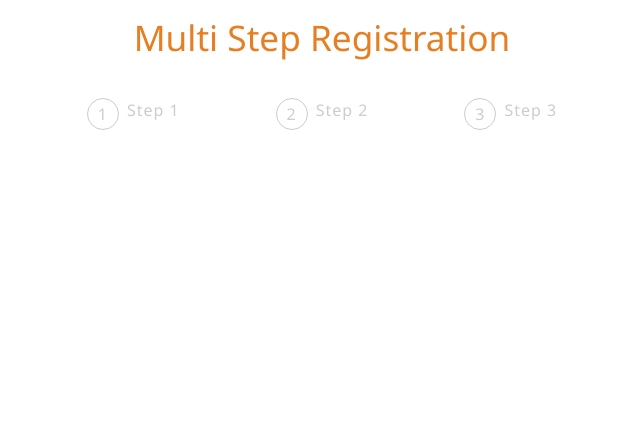
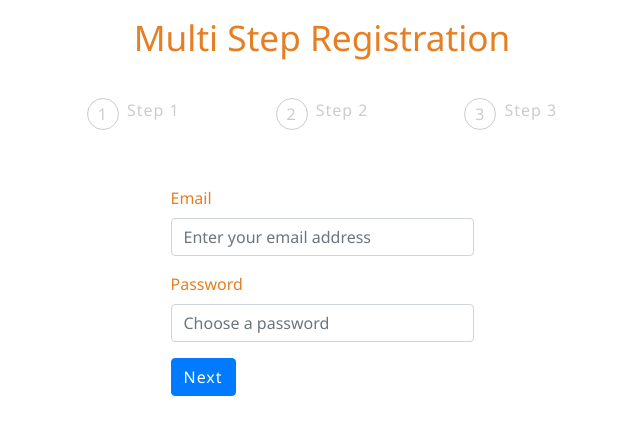
Before and after one commit to jorgediazok/react-mulstistep-form, a React (Create React App) app: page /second in a window 1280 px wide. Shown: the top 434 px of the page, without its empty margins (318-958 px from the left). Built offline with nearby package versions, Linux system fonts and the light colour scheme.

Commit message:
second step

```diff
--- a/src/components/FirstStep.js
+++ b/src/components/FirstStep.js
@@ -7,6 +7,7 @@ const FirstStep = (props) => {
 
   const onSubmit = (data) => {
     console.log(data);
+    props.history.push('/second');
   };
 
   return (
--- /dev/null
+++ b/src/components/SecondStep.js
@@ -0,0 +1,65 @@
+import React from 'react';
+import { useForm } from 'react-hook-form';
+import { Form, Button } from 'react-bootstrap';
+
+const SecondStep = (props) => {
+  const { register, handleSubmit, errors } = useForm();
+
+  const onSubmit = (data) => {
+    console.log(data);
+  };
+
+  return (
+    <Form className="input-form" onSubmit={handleSubmit(onSubmit)}>
+      <div className="col-md-6 offset-md-3">
+        <Form.Group controlId="first_name">
+          <Form.Label>Email</Form.Label>
+          <Form.Control
+            type="email"
+            name="user_email"
+            placeholder="Enter your email address"
+            autoComplete="off"
+            ref={register({
+              required: 'Email is required.',
+              pattern: {
+                value: /^[^@ ]+@[^@ ]+\.[^@ .]{2,}$/,
+                message: 'Email is not valid.',
+              },
+            })}
+            className={`${errors.user_email ? 'input-error' : ''}`}
+          />
+          {errors.user_email && (
+            <p className="errorMsg">{errors.user_email.message}</p>
+          )}
+        </Form.Group>
+
+        <Form.Group controlId="password">
+          <Form.Label>Password</Form.Label>
+          <Form.Control
+            type="password"
+            name="user_password"
+            placeholder="Choose a password"
+            autoComplete="off"
+            ref={register({
+              required: 'Password is required.',
+              minLength: {
+                value: 6,
+                message: 'Password should have at-least 6 characters.',
+              },
+            })}
+            className={`${errors.user_password ? 'input-error' : ''}`}
+          />
+          {errors.user_password && (
+            <p className="errorMsg">{errors.user_password.message}</p>
+          )}
+        </Form.Group>
+
+        <Button variant="primary" type="submit">
+          Next
+        </Button>
+      </div>
+    </Form>
+  );
+};
+
+export default SecondStep;
--- a/src/router/AppRouter.js
+++ b/src/router/AppRouter.js
@@ -2,6 +2,7 @@ import React from 'react';
 import { BrowserRouter, Route, Switch } from 'react-router-dom';
 import FirstStep from '../components/FirstStep';
 import Header from '../components/Header';
+import SecondStep from '../components/SecondStep';
 
 const AppRouter = () => (
   <BrowserRouter>
@@ -9,6 +10,7 @@ const AppRouter = () => (
       <Header />
       <Switch>
         <Route component={FirstStep} path="/" exact={true} />
+        <Route component={SecondStep} path="/second" exact={true} />
       </Switch>
     </div>
   </BrowserRouter>
```
Also changed, not shown: src/utils/constants.js (added).
